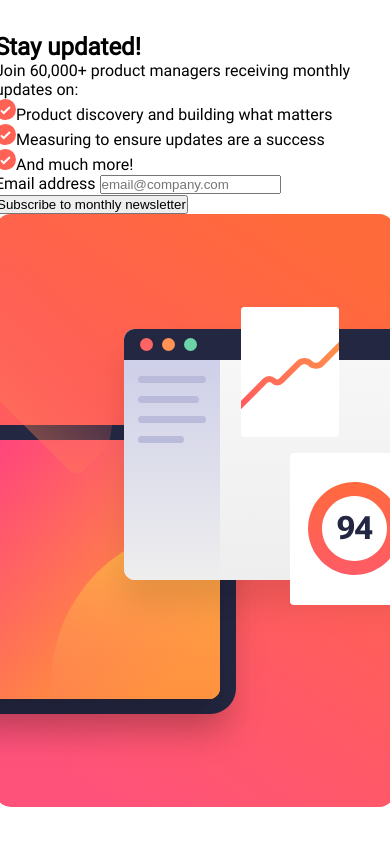
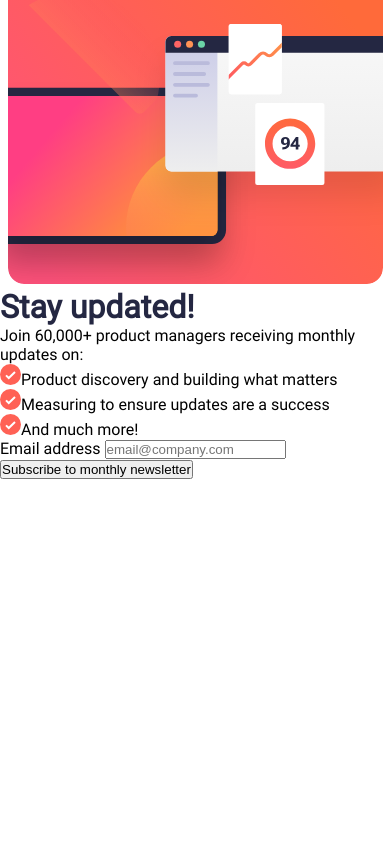
Before and after one commit to nejidevelops/newsletter-sign-up-with-success-message-main, a plain HTML site: page index.html in a window 390 px wide. Drawn offline with Linux system fonts and the light colour scheme.

Commit message:
:art::lipstick: Working on the mobile design

```diff
--- a/index.html
+++ b/index.html
@@ -30,8 +30,8 @@
       </form>
     </div>
     <div class="sign-up-image">
-      <img src="./assets/images/illustration-sign-up-desktop.svg" alt="">
-      <!-- <img src="./assets/images/illustration-sign-up-mobile.svg" alt=""> -->
+      <!-- <img src="./assets/images/illustration-sign-up-desktop.svg" alt=""> -->
+      <img src="./assets/images/illustration-sign-up-mobile.svg" alt="">
     </div>
   </section>
   <!-- Sign-up form end -->
--- a/style.css
+++ b/style.css
@@ -2,6 +2,14 @@
   margin: 0;
   padding: 0;
   box-sizing: border-box;
+}
+
+:root {
+  --tomato: hsl(4, 100%, 67%);
+  --dark-slate-grey: hsl(234, 29%, 20%);
+  --charcoal-grey: hsl(235, 18%, 26%);
+  --grey: hsl(231, 7%, 60%);
+  --white: hsl(0, 0%, 100%);
 }
 
 @font-face {
@@ -24,4 +32,34 @@ body {
 
 p {
   font-size: 16px;
+  font-weight: 400;
 }
+
+h1, h2, h3, h4, h5, h6 {
+  font-weight: 700;
+}
+
+ul {
+  list-style: none;
+}
+
+@media (min-width: 375px) {
+  body {
+    height: 100vh;
+    position: relative;
+  }
+
+  .sign-up-card {
+    position: absolute;
+    top: 0;
+    display: flex;
+    flex-direction: column-reverse;
+    justify-content: center;
+    align-items: center;
+  }
+
+  .sign-up-details h1 {
+    color: var(--dark-slate-grey);
+    font-size: 32px;
+  }
+}
```
